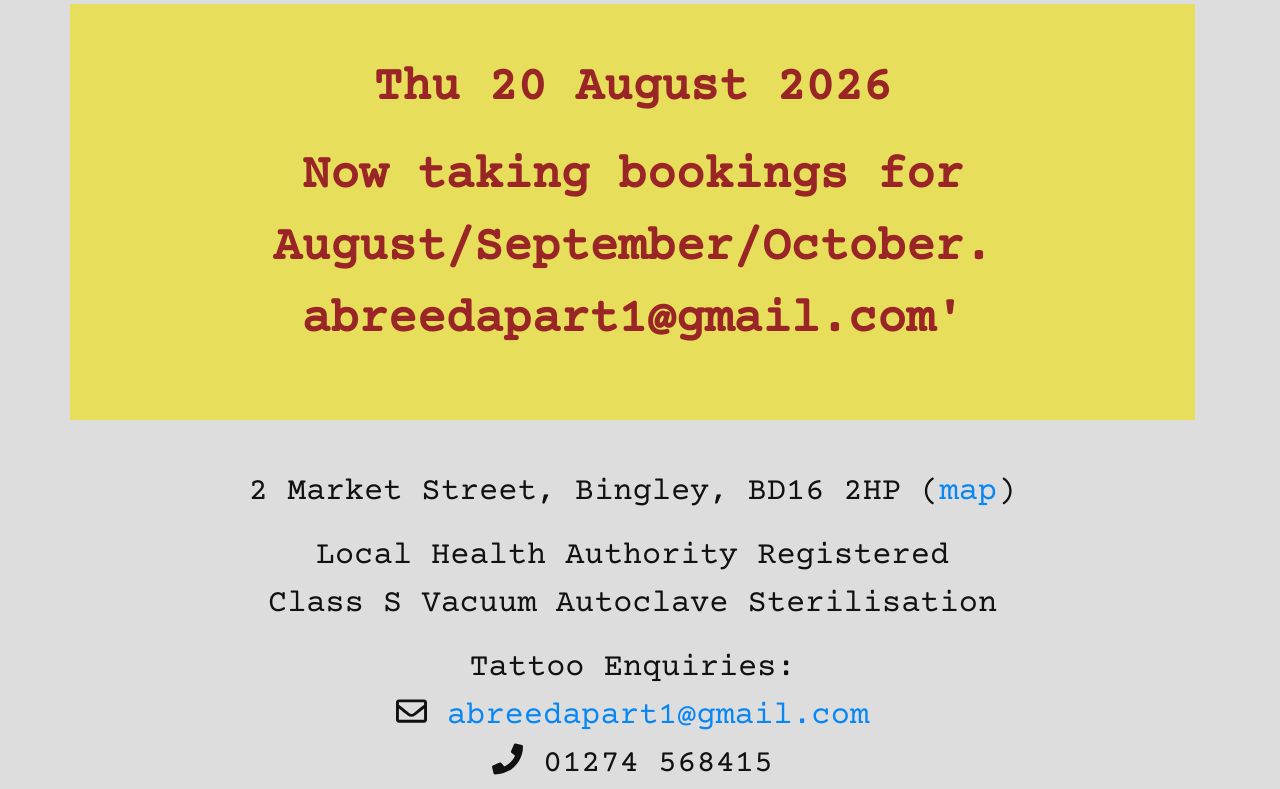
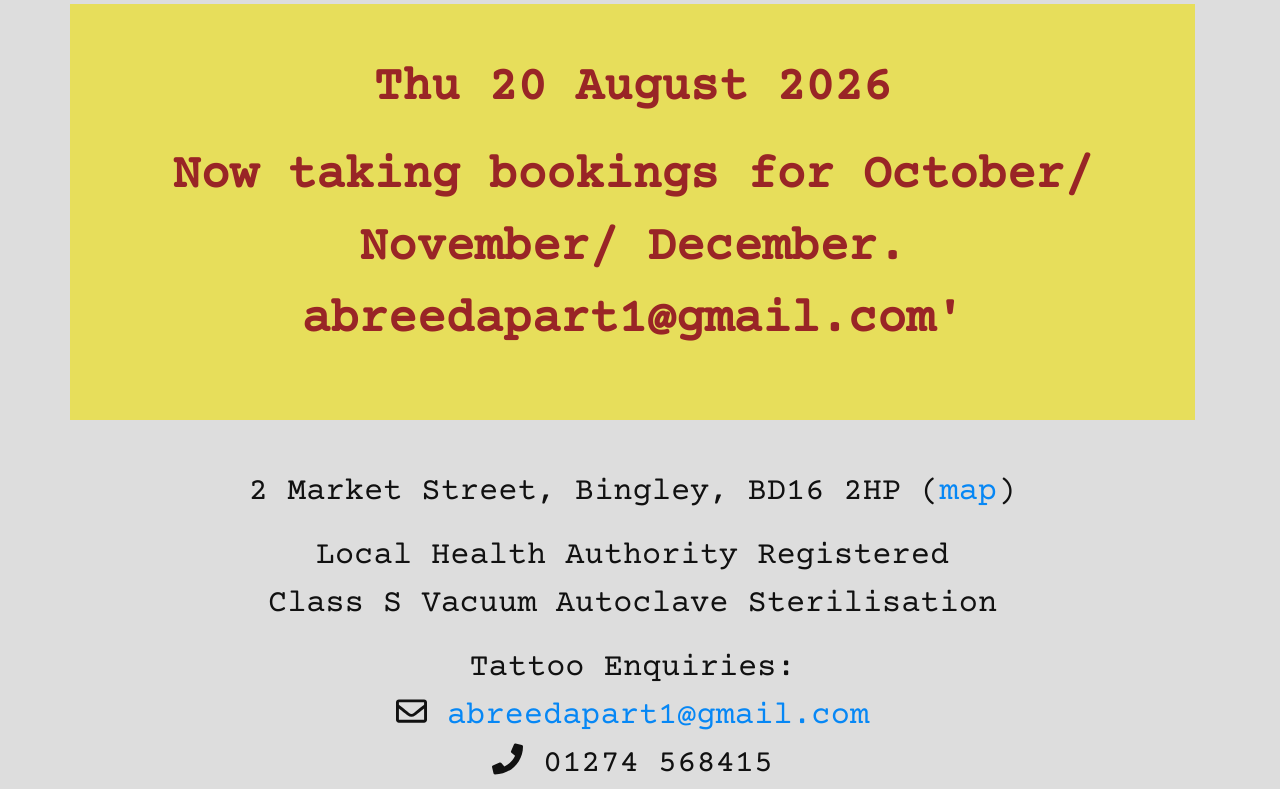
Before and after one commit to caprenter/abreedapart, a Jekyll site: the page built from index.md, in a window 1280 px wide and 900 px high, scrolled down 867 px, cut to the strip 111-900 px from the top of the window. Built offline with Jekyll 4.4.1, drawn with Linux system fonts in a browser that asks for light colours; nearby versions of some CDN libraries.

Commit message:
Update index.md

```diff
--- a/index.md
+++ b/index.md
@@ -2,7 +2,7 @@
 layout: default
 title: Home
 content-description: "A Breed Apart Tattoo Studio, Bingley, West Yorkshire, Established in 2010, Specialising in Black and grey realism but covering most styles."
-open-today-message: "Now taking bookings for August/September/October. abreedapart1@gmail.com'"
+open-today-message: "Now taking bookings for October/ November/ December. abreedapart1@gmail.com'"
 ---
 
 <div class="main-image" markdown="1">
```
